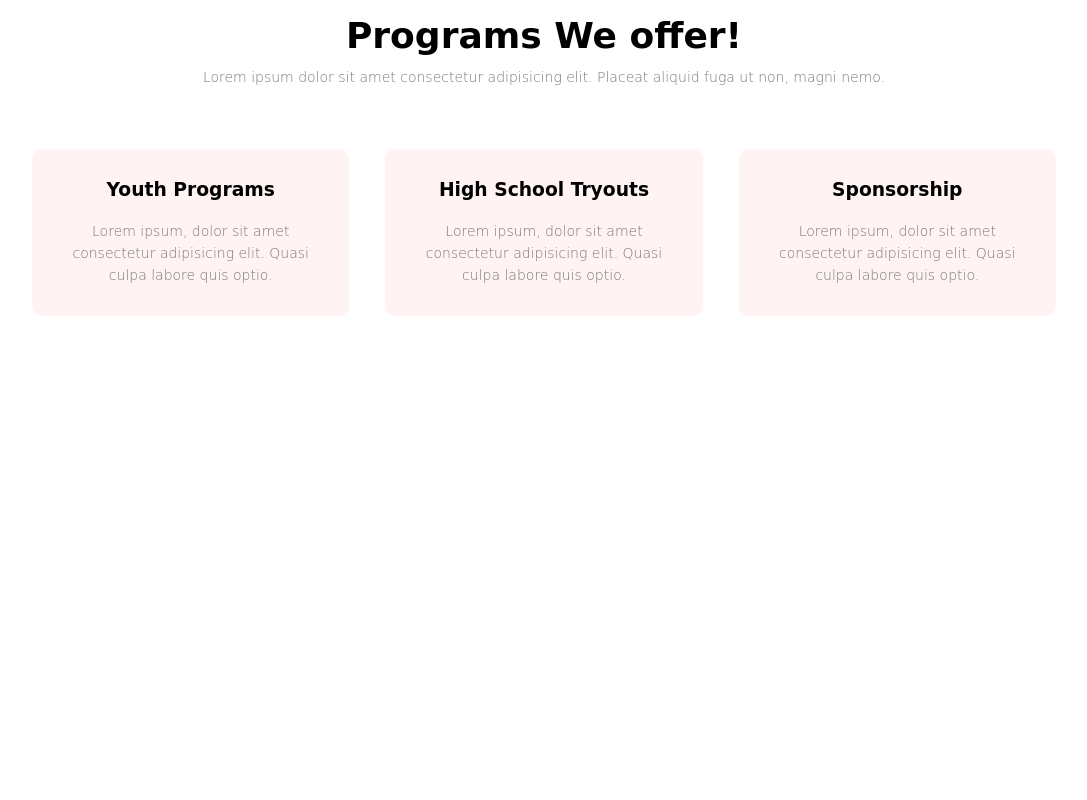
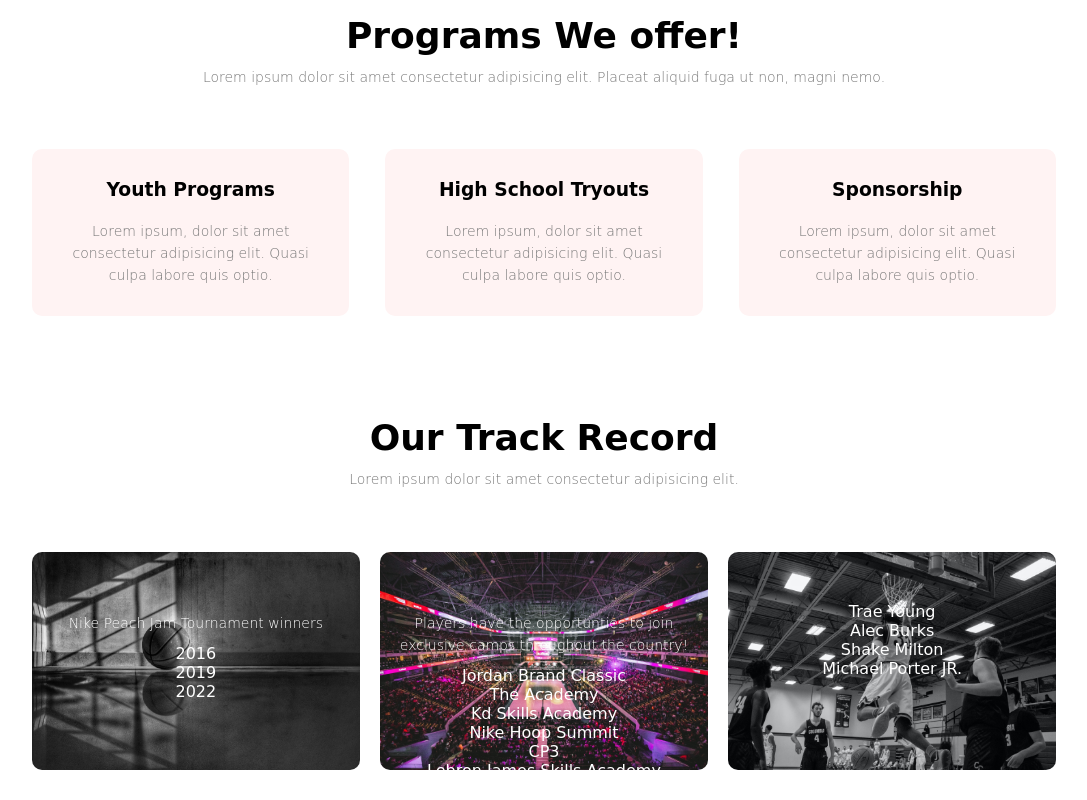
Before and after one commit to Dakota32Jones/AUU-Website, a plain HTML site: page index.html in a window 1280 px wide. Shown: the part 885-1685 px from the top of the page, without its empty margins (96-1183 px from the left). Before the commit the page ends 1252 px from the top, so only its background shows below. Drawn offline with Linux system fonts and the light colour scheme.

Commit message:
added cards for track record and css styling

```diff
--- a/index.html
+++ b/index.html
@@ -89,6 +89,56 @@
       </div>
     </section>
 
+    <!-- MoKan History -->
+    <section class="history">
+      <h1>Our Track Record</h1>
+      <p>Lorem ipsum dolor sit amet consectetur adipisicing elit.</p>
+
+      <div class="row">
+        <div class="history-col">
+          <img src="./assets/images/unsplash.jpg" alt="" />
+          <div class="layer">
+            <h3>Championships</h3>
+            <p>Nike Peach Jam Tournament winners
+              <ol>
+                <li>2016</li>
+                <li>2019</li>
+                <li>2022</li>
+              </ol>
+            </p>
+          </div>
+        </div>
+
+        <div class="history-col">
+          <img src="./assets/images/opportunities.jpg" alt="" />
+          <div class="layer">
+            <h3>Exclusive Opportunities</h3>
+            <p>Players have the opportunties to join exclusive camps throughout the country!
+              <ul>
+                <li>Jordan Brand Classic</li>
+                <li>The Academy</li>
+                <li>Kd Skills Academy</li>
+                <li>Nike Hoop Summit</li>
+                <li>CP3</li>
+                <li>Lebron James Skills Academy</li>
+              </ul> </p>
+          </div>
+        </div>
+
+        <div class="history-col">
+          <img src="./assets/images/alumni.jpg" alt="" />
+          <div class="layer">
+            <h3>Aulumni</h3>
+            <ul><li>Trae Young</li>
+              <li>Alec Burks</li>
+              <li>Shake Milton</li>
+              <li>Michael Porter JR.</li>
+          </ul>
+          </div>
+        </div>
+      </div>
+    </section>
+
     <!-- Nav Link Javascript for Menu -->
     <script>
       var navLinks = document.getElementById("navLinks");
--- a/style.css
+++ b/style.css
@@ -186,3 +186,66 @@ h3 {
     flex-direction: column;
   }
 }
+
+/* MoKan History/Track Record */
+
+.history {
+  width: 80%;
+  margin: auto;
+  text-align: center;
+  padding-top: 50px;
+}
+
+.history-col {
+  flex-basis: 32%;
+  border-radius: 10px;
+
+  margin-bottom: 30px;
+  position: relative;
+  overflow: hidden;
+}
+
+.history-col img {
+  width: 100%;
+  display: block;
+}
+
+.layer {
+  background: transparent;
+  height: 100%;
+  width: 100%;
+  position: absolute;
+  top: 0;
+  left: 0;
+  color: white;
+}
+
+.layer h3 {
+  width: 100%;
+  font-size: 26px;
+  font-weight: 500;
+
+  transform: translateX(-50%);
+  opacity: 0;
+  transition: 0.5s;
+}
+
+.layer:hover h3 {
+  bottom: 49%;
+  opacity: 1;
+  padding-left: 450px;
+  justify-content: center;
+}
+
+.layer p {
+  color: white;
+}
+
+.layer p:hover {
+  color: black;
+}
+
+.layer:hover {
+  background: rgba(255, 243, 243, 0.7);
+  color: black;
+}
```
Also changed, not shown: assets/images/alumni.jpg (added), assets/images/opportunities.jpg (added), assets/images/unsplash.jpg (added), 1 other file.
